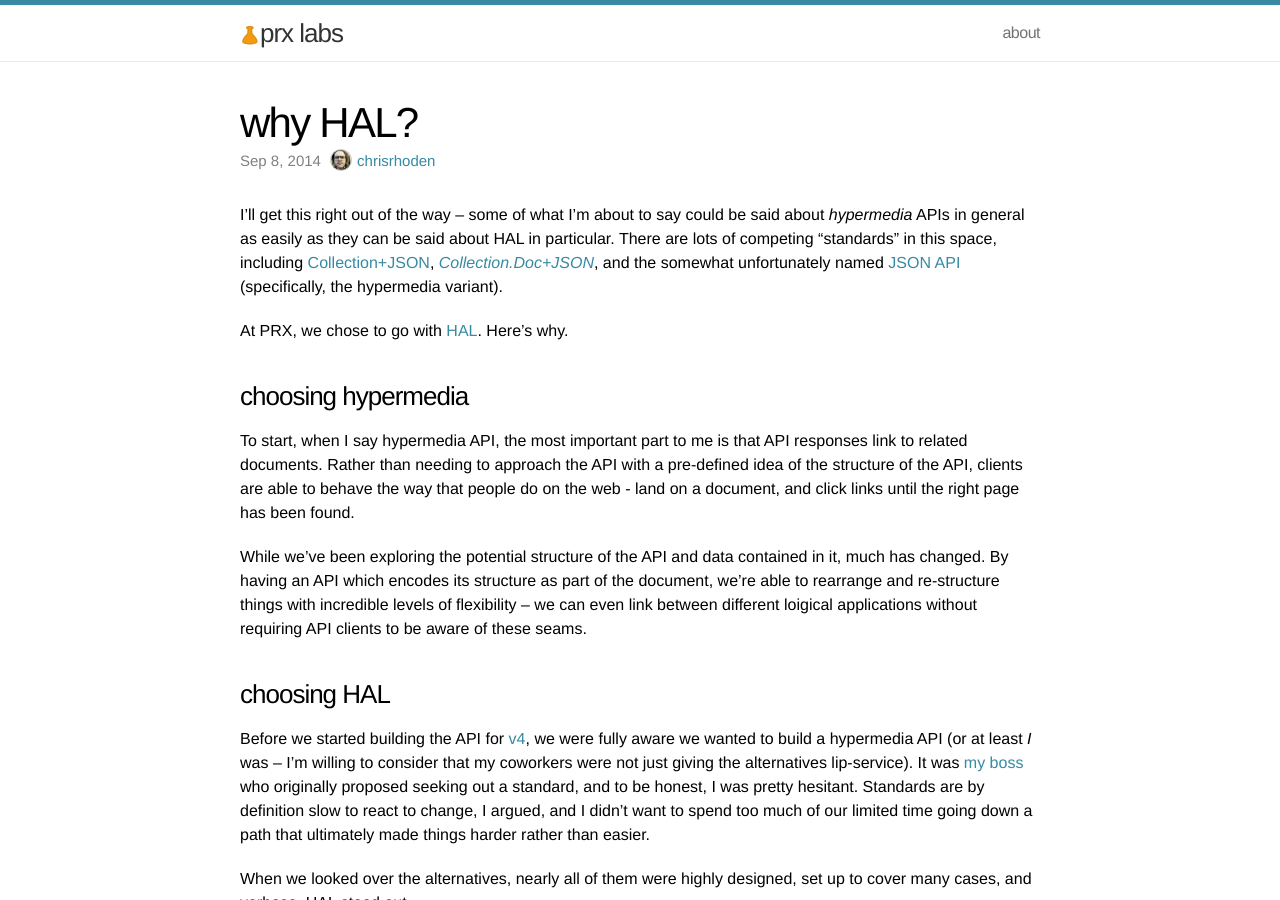
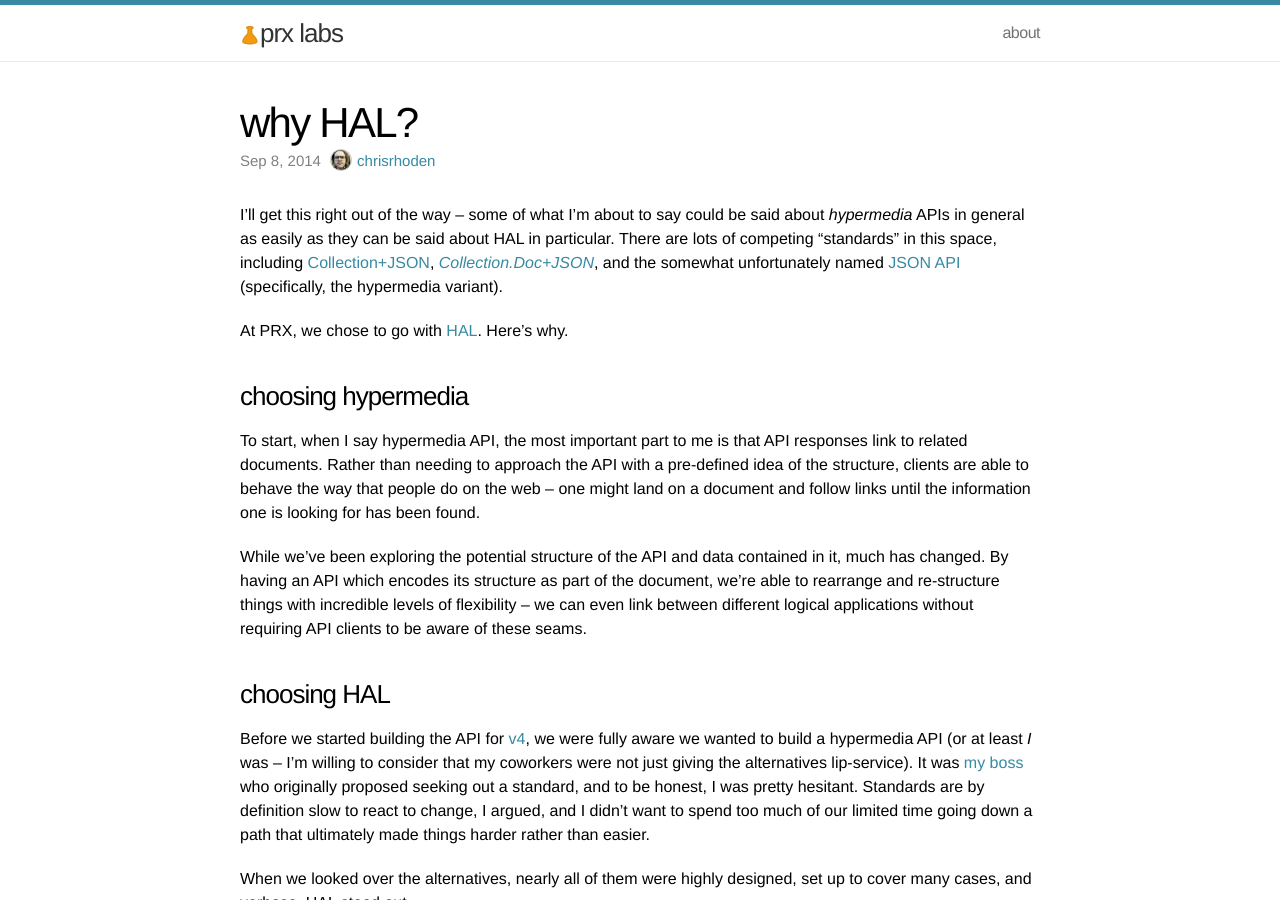
Before and after one commit to PRX/labs.prx.org, a Jekyll site: the page built from _posts/2014-09-08-why-hal.markdown, in a window 1280 px wide and 900 px high. Built offline with Jekyll 4.4.1, drawn with Linux system fonts in a browser that asks for light colours.

Commit message:
clarify, typos

```diff
--- a/_posts/2014-09-08-why-hal.markdown
+++ b/_posts/2014-09-08-why-hal.markdown
@@ -22,14 +22,14 @@ Here's why.
 
 To start, when I say hypermedia API, the most important part to me is that API
 responses link to related documents. Rather than needing to approach the API
-with a pre-defined idea of the structure of the API, clients are able to behave
-the way that people do on the web - land on a document, and click links until
-the right page has been found.
+with a pre-defined idea of the structure, clients are able to behave
+the way that people do on the web – one might land on a document and follow links
+until the information one is looking for has been found.
 
 While we've been exploring the potential structure of the API and data contained
 in it, much has changed. By having an API which encodes its structure as part of
 the document, we're able to rearrange and re-structure things with incredible
-levels of flexibility – we can even link between different loigical applications
+levels of flexibility – we can even link between different logical applications
 without requiring API clients to be aware of these seams.
 
 ### choosing HAL
```
